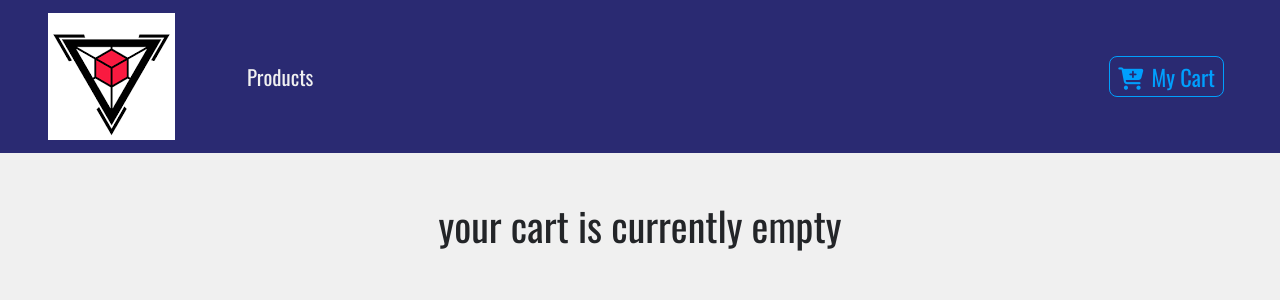
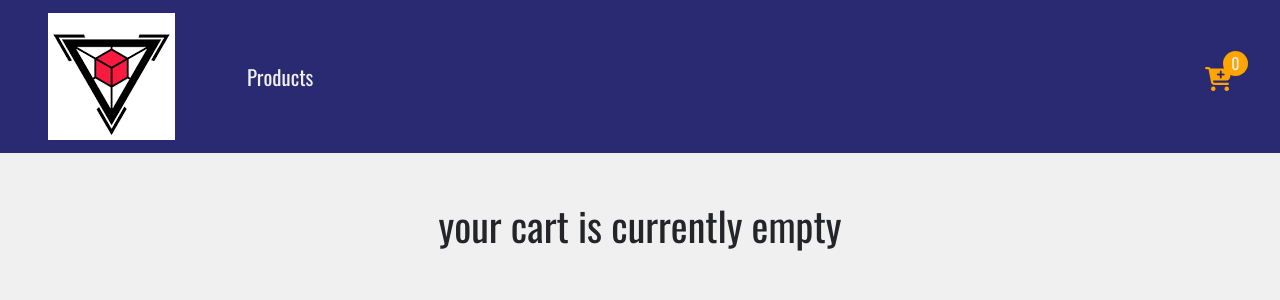
Before and after one commit to ernestmusong/React-House-Furniture-Store, a React (Create React App) app: page /cart in a window 1280 px wide. Shown: the top 300 px of the page. Built offline with nearby package versions, Linux system fonts and the light colour scheme.

Commit message:
added items count

```diff
--- a/src/App.css
+++ b/src/App.css
@@ -37,9 +37,27 @@ body {
   background: var(--mainDark) !important;
   color: var(--mainWhite) !important;
 }
+.cart-wrapper{
+  position: relative;
+  cursor: pointer;
+}
 
 .cart-icon {
+
+  font-size: 1.5rem;
+  color: var(--mainYellow) !important;
   cursor: pointer;
-  font-size: 1.2rem;
-  color: var(--mainYellow) !important;
 }
+.total-items{
+  position: absolute;
+  top:-8px;
+  right: -16px;
+  display: grid;
+  place-items: center;
+  border-radius: 50px;
+  width: 25px;
+  height: 25px;
+  color: var(--mainWhite);
+  background: var(--mainYellow);
+  font-size: 1rem;
+}
--- a/src/Components/Cart/CartList.js
+++ b/src/Components/Cart/CartList.js
@@ -2,6 +2,7 @@ import React from "react";
 import CartItem from "./CartItem";
 
 export default function CartList({ value }) {
+
   const { cart } = value;
 
   return (
--- a/src/Components/Navbar.js
+++ b/src/Components/Navbar.js
@@ -2,9 +2,12 @@ import React, { Component } from "react";
 import { Link } from "react-router-dom";
 import logo from "./logo.png";
 import styled from "styled-components";
+// import Cart from "./Cart/Cart";
+import { ProductConsumer } from "../context";
 
-import { ButtonContainer } from "./Button";
+// import { ButtonContainer } from "./Button";
 export default class Navbar extends Component {
+
   render() {
     return (
       <NavWrapper className="navbar navbar-expand-sm navbar-dark px-sm-5">
@@ -19,12 +22,23 @@ export default class Navbar extends Component {
           </li>
         </ul>
         <Link to="/cart" className="ml-auto">
-          <ButtonContainer>
-            <span className="mr-2">
+          <div className="cart-wrapper">
+            <span className="cart-icon">
               <i className="fas fa-cart-plus" />
             </span>
-            my cart
-          </ButtonContainer>
+            <ProductConsumer>
+                {(value) => {
+                  const allProducts =  value.cart.map((item) => {
+                   return item.count;
+                  });
+                  const allProductsCount = allProducts.reduce((sum, item) => {
+                    return sum + item;
+                  }, 0)
+                return <span className="total-items">{allProductsCount}</span>
+                }}
+              </ProductConsumer>
+
+          </div>
         </Link>
       </NavWrapper>
     );
--- a/src/context.js
+++ b/src/context.js
@@ -72,6 +72,14 @@ export default class ProductProvider extends Component {
       return { modalOpen: false };
     });
   };
+itemsCount = () => {
+ const itemsInCart =  this.state.products.map((item) => item.count);
+    const itemsTotal = itemsInCart.reduce((sum, item) => {
+      return sum + item
+    }, 0)
+    console.log(itemsTotal)
+return itemsTotal;
+}
 
   increment = (id) => {
     let tempCart = [...this.state.cart];
@@ -174,6 +182,7 @@ export default class ProductProvider extends Component {
           decrement: this.decrement,
           removeItem: this.removeItem,
           clearCart: this.clearCart,
+          itemsCount: this.itemsCount,
         }}
       >
         {this.props.children}
```
Also changed, not shown: 2 other files (tests, documents, lock files or other folders).
